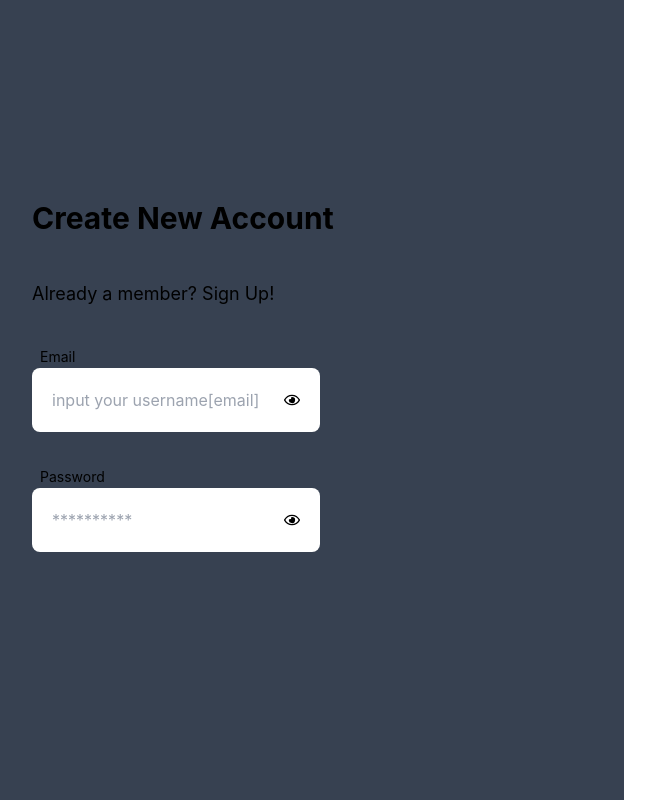
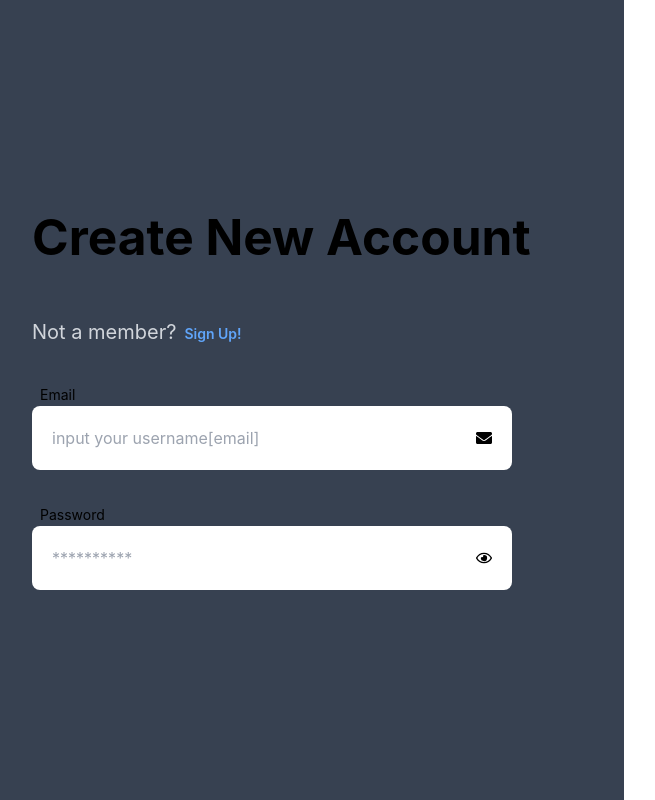
Before and after one commit to asapconet/Currency-converter, a Next.js app: page /auth/login in a window 1280 px wide. Shown: the whole page, without its empty margins (16-671 px from the left). Built offline with nearby package versions, Linux system fonts and the light colour scheme.

Commit message:
chore: UI enhancement

```diff
--- a/components/UI/inputs.tsx
+++ b/components/UI/inputs.tsx
@@ -1,4 +1,4 @@
-import React, { forwardRef } from "react";
+import React from "react";
 import { FaEnvelope, FaArrowRight, FaRegEye } from "react-icons/fa";
 import classNames from "classnames";
 
@@ -60,7 +60,7 @@ const CcInput = React.forwardRef(
         )}
         <div className="relative w-full">
           <span className="absolute -translate-y-1/2 text-md top-1/2 right-5">
-            {icons && icons.eye}
+            {rest.type === "password" ? icons.eye : icons.email}
           </span>
           <input
             ref={ref}
--- a/pages/auth/login.tsx
+++ b/pages/auth/login.tsx
@@ -31,12 +31,15 @@ const Login = () => {
   return (
     <>
       <div className="flex flex-col gap-y-5 items-start pt-44 h-[100vh] px-12 bg-gray-700 w-[50%]">
-        <h1 className="text-3xl font-bold py-6 capitalize">
+        <h1 className="text-[3.1rem] font-bold py-6 capitalize">
           {" "}
           create new account
         </h1>
-        <span className="text-lg">
-          Already a member? <Link href="/auth/signup">Sign Up!</Link>
+        <span className="text-xl font-normal text-gray-300">
+          Not a member?{""}
+          <span className="text-sm text-blue-400 font-semibold px-2">
+            <Link href="/auth/signup">Sign Up!</Link>
+          </span>
         </span>
         <form onSubmit={formik.handleSubmit}>
           <CcInput
@@ -53,7 +56,7 @@ const Login = () => {
             label="password"
             placeholder="********** "
             {...formik.getFieldProps("email")}
-            className="p-5 rounded-lg w-full"
+            className="p-5 rounded-lg w-[30rem]"
           />
         </form>
       </div>
```
